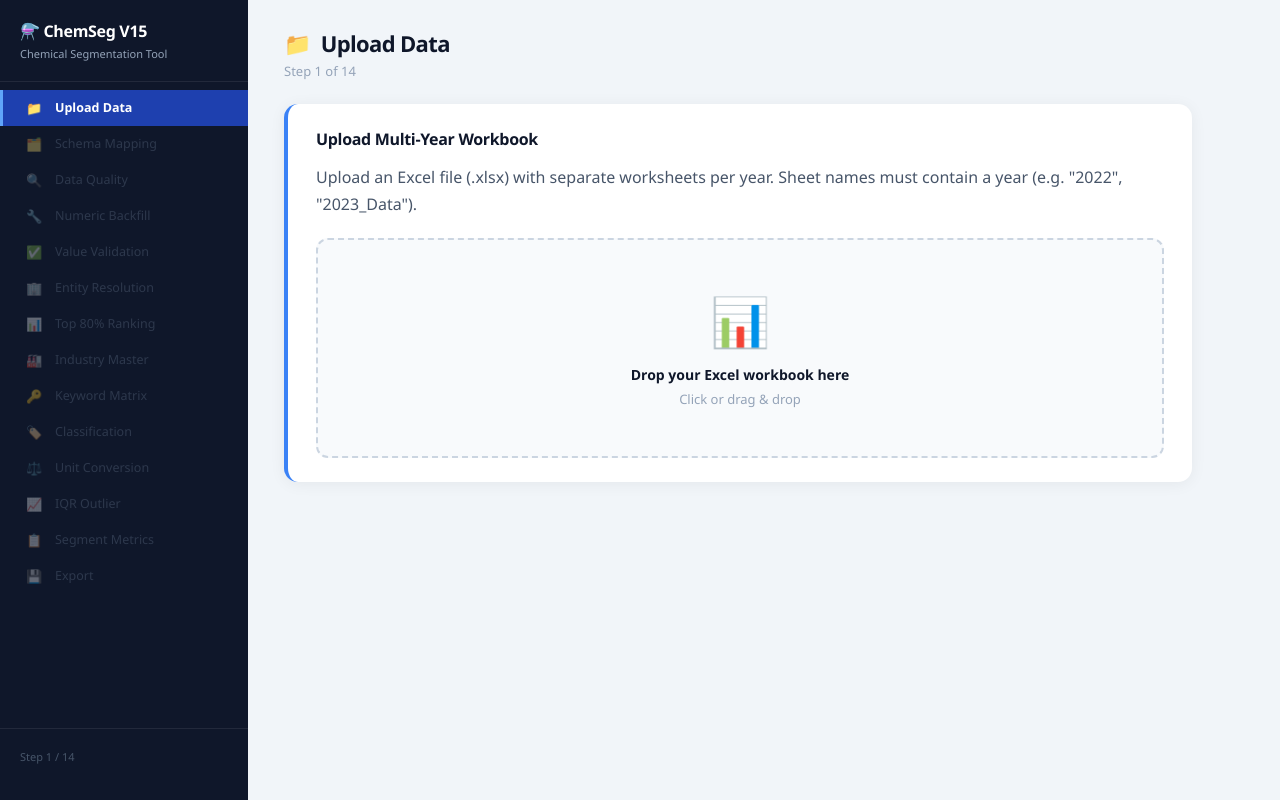
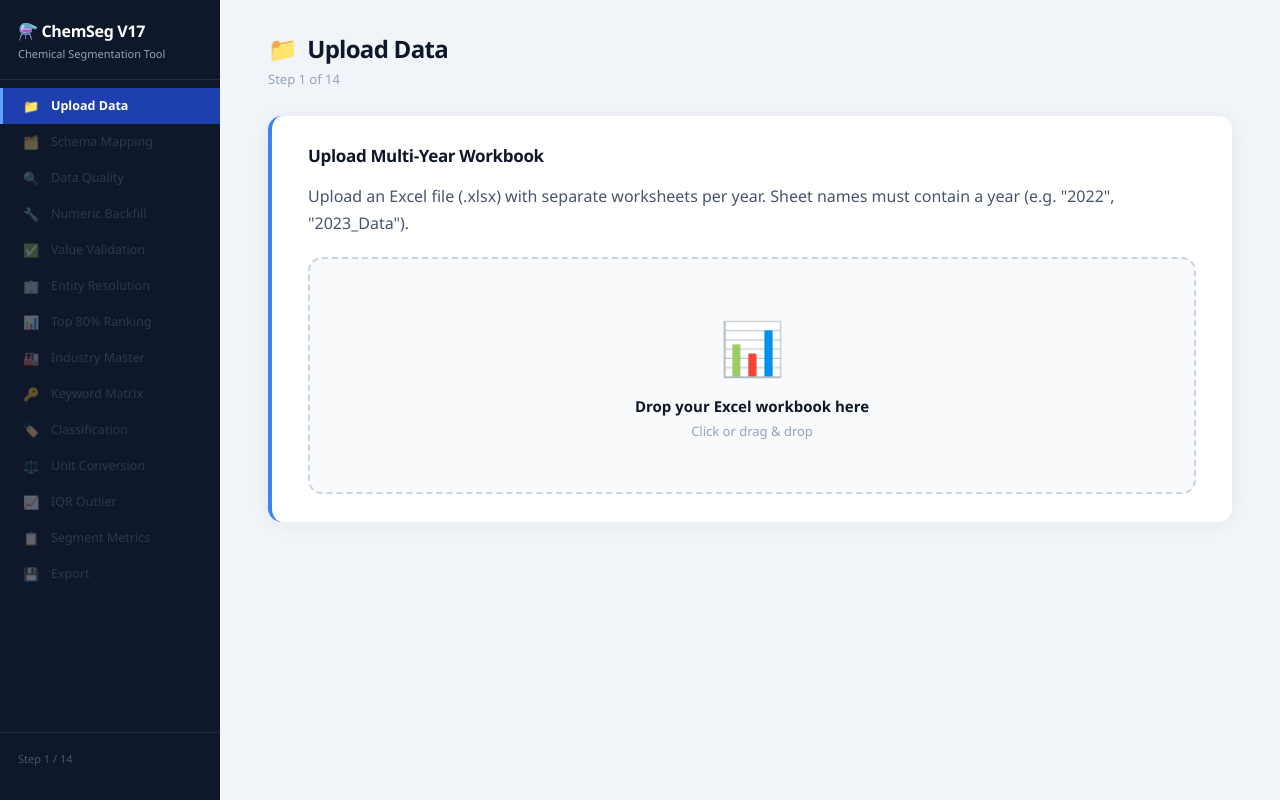
Before and after one commit to hieubui-tbo/chem_segmentation_analyst_v2, a React (Vite) app: page / in a window 1280 px wide. Built offline with nearby package versions, Linux system fonts and the light colour scheme.

Commit message:
feat: new version deploy

```diff
--- a/src/App.jsx
+++ b/src/App.jsx
@@ -392,23 +392,23 @@ function isPlaceholder(rawName, stdName, extraList) {
    ═══════════════════════════════════════════════ */
 const Card = ({ title, children, accent }) => (
   <div style={{
-    background: "#fff", borderRadius: 14, padding: "24px 28px",
-    boxShadow: "0 2px 16px rgba(0,0,0,0.06)", borderLeft: "4px solid " + (accent || "#2563eb"),
-    marginBottom: 18,
+    background: "#fff", borderRadius: 14, padding: "28px 36px",
+    boxShadow: "0 2px 20px rgba(0,0,0,0.06)", borderLeft: "4px solid " + (accent || "#2563eb"),
+    marginBottom: 20, width: "100%",
   }}>
-    {title && <h3 style={{ margin: "0 0 14px", fontSize: 16, fontWeight: 700, color: "#0f172a", letterSpacing: "-0.02em" }}>{title}</h3>}
+    {title && <h3 style={{ margin: "0 0 16px", fontSize: 17, fontWeight: 700, color: "#0f172a", letterSpacing: "-0.02em" }}>{title}</h3>}
     {children}
   </div>
 );
 
 const StatBox = ({ label, value, sub, color }) => (
   <div style={{
-    background: (color || "#e2e8f0") + "12", borderRadius: 10, padding: "16px 20px",
-    minWidth: 130, flex: 1, border: "1px solid " + (color || "#e2e8f0") + "33",
+    background: (color || "#e2e8f0") + "12", borderRadius: 12, padding: "18px 24px",
+    minWidth: 160, flex: "1 1 160px", border: "1px solid " + (color || "#e2e8f0") + "33",
   }}>
-    <div style={{ fontSize: 24, fontWeight: 800, color: color || "#2563eb", letterSpacing: "-0.03em" }}>{value}</div>
-    <div style={{ fontSize: 11, color: "#475569", marginTop: 4, fontWeight: 700, textTransform: "uppercase", letterSpacing: "0.04em" }}>{label}</div>
-    {sub && <div style={{ fontSize: 11, color: "#94a3b8", marginTop: 2 }}>{sub}</div>}
+    <div style={{ fontSize: 26, fontWeight: 800, color: color || "#2563eb", letterSpacing: "-0.03em" }}>{value}</div>
+    <div style={{ fontSize: 11, color: "#475569", marginTop: 5, fontWeight: 700, textTransform: "uppercase", letterSpacing: "0.04em" }}>{label}</div>
+    {sub && <div style={{ fontSize: 11, color: "#94a3b8", marginTop: 3 }}>{sub}</div>}
   </div>
 );
 
@@ -428,13 +428,13 @@ const Btn = ({ children, onClick, disabled, primary, big }) => (
 );
 
 const MiniTable = ({ headers, rows, maxH }) => (
-  <div style={{ overflowX: "auto", overflowY: "auto", maxHeight: maxH || 340, borderRadius: 8, border: "1px solid #e2e8f0" }}>
-    <table style={{ width: "100%", borderCollapse: "collapse", fontSize: 12 }}>
+  <div style={{ overflowX: "auto", overflowY: "auto", maxHeight: maxH || 400, borderRadius: 10, border: "1px solid #e2e8f0", width: "100%" }}>
+    <table style={{ width: "100%", borderCollapse: "collapse", fontSize: 13 }}>
       <thead>
         <tr>{headers.map((h, i) => (
           <th key={i} style={{
-            padding: "10px 12px", textAlign: "left", background: "#f8fafc", color: "#0f172a",
-            fontWeight: 700, fontSize: 11, textTransform: "uppercase", letterSpacing: "0.05em",
+            padding: "11px 14px", textAlign: "left", background: "#f8fafc", color: "#0f172a",
+            fontWeight: 700, fontSize: 11.5, textTransform: "uppercase", letterSpacing: "0.05em",
             position: "sticky", top: 0, borderBottom: "2px solid #e2e8f0", whiteSpace: "nowrap", zIndex: 1,
           }}>{h}</th>
         ))}</tr>
@@ -443,8 +443,8 @@ const MiniTable = ({ headers, rows, maxH }) => (
         <tr key={ri} style={{ background: ri % 2 === 0 ? "transparent" : "#fafbfc" }}>
           {row.map((cell, ci) => (
             <td key={ci} style={{
-              padding: "8px 12px", borderBottom: "1px solid #f1f5f9",
-              color: "#0f172a", whiteSpace: "nowrap", maxWidth: 280, overflow: "hidden", textOverflow: "ellipsis",
+              padding: "9px 14px", borderBottom: "1px solid #f1f5f9",
+              color: "#0f172a", whiteSpace: "nowrap", maxWidth: 340, overflow: "hidden", textOverflow: "ellipsis",
             }}>{cell != null ? String(cell) : ""}</td>
           ))}
         </tr>
@@ -454,12 +454,12 @@ const MiniTable = ({ headers, rows, maxH }) => (
 );
 
 const DropZone = ({ icon, text, inputRef, accept, onChange }) => (
-  <div>
+  <div style={{width:"100%"}}>
     <div onClick={() => inputRef.current && inputRef.current.click()}
       style={{
         display: "flex", flexDirection: "column", alignItems: "center", justifyContent: "center",
-        padding: "48px 24px", border: "2px dashed #cbd5e1", borderRadius: 12,
-        cursor: "pointer", transition: "all 0.2s", background: "#f8fafc",
+        padding: "52px 24px", border: "2px dashed #cbd5e1", borderRadius: 14,
+        cursor: "pointer", transition: "all 0.2s", background: "#f8fafc", width: "100%",
       }}
       onDragOver={(e) => { e.preventDefault(); e.currentTarget.style.borderColor = "#2563eb"; }}
       onDragLeave={(e) => { e.currentTarget.style.borderColor = "#cbd5e1"; }}
@@ -470,8 +470,8 @@ const DropZone = ({ icon, text, inputRef, accept, onChange }) => (
         if (f) onChange({ target: { files: [f] } });
       }}
     >
-      <div style={{ fontSize: 48, marginBottom: 12 }}>{icon}</div>
-      <div style={{ fontSize: 14, fontWeight: 600, color: "#0f172a", marginBottom: 6 }}>{text}</div>
+      <div style={{ fontSize: 52, marginBottom: 14 }}>{icon}</div>
+      <div style={{ fontSize: 15, fontWeight: 600, color: "#0f172a", marginBottom: 6 }}>{text}</div>
       <div style={{ fontSize: 13, color: "#94a3b8" }}>Click or drag & drop</div>
     </div>
     <input ref={inputRef} type="file" accept={accept} onChange={onChange}
@@ -1219,26 +1219,26 @@ export default function ChemicalSegmentationTool() {
       /* ── 1: Schema ── */
       case 1:
         return <Card title="Schema Mapping" accent="#8b5cf6">
-          <p style={{color:"#475569",marginBottom:16,lineHeight:1.6}}>
+          <p style={{color:"#475569",marginBottom:20,lineHeight:1.6,fontSize:14}}>
             Map your column headers to required fields. {yearSheets.length} sheet(s) detected: {yearSheets.join(", ")}
           </p>
-          <div style={{display:"flex",flexWrap:"wrap",gap:14}}>
+          <div style={{display:"grid",gridTemplateColumns:"1fr 1fr",gap:"20px 28px"}}>
             {SCHEMA_FIELDS.map(f => (
-              <div key={f.key} style={{flex:"1 1 280px",minWidth:260}}>
-                <label style={{display:"block",fontSize:11,fontWeight:700,color:"#475569",marginBottom:6,textTransform:"uppercase",letterSpacing:"0.04em"}}>
+              <div key={f.key}>
+                <label style={{display:"block",fontSize:11.5,fontWeight:700,color:"#475569",marginBottom:8,textTransform:"uppercase",letterSpacing:"0.04em"}}>
                   {f.label} {schema[f.key] ? " ✅" : " ⚠️"}
                 </label>
                 <select value={schema[f.key]||""} onChange={e => setSchema(p=>({...p,[f.key]:e.target.value}))}
-                  style={{width:"100%",padding:"10px 12px",borderRadius:8,border:"1px solid #e2e8f0",background:"#fff",color:"#0f172a",fontSize:13,fontFamily:"inherit"}}>
-                  <option value="">— Select —</option>
+                  style={{width:"100%",padding:"11px 14px",borderRadius:8,border:"1px solid #e2e8f0",background:"#fff",color:"#0f172a",fontSize:14,fontFamily:"inherit"}}>
+                  <option value="">— Select column —</option>
                   {allCols.map(c => <option key={c} value={c}>{c}</option>)}
                 </select>
               </div>
             ))}
           </div>
-          <div style={{marginTop:20}}>
+          <div style={{marginTop:24}}>
             <Btn disabled={!schemaComplete} onClick={() => setStep(2)}>Confirm Mapping →</Btn>
-            {!schemaComplete && <span style={{marginLeft:12,fontSize:12,color:"#ef4444"}}>All fields must be mapped</span>}
+            {!schemaComplete && <span style={{marginLeft:14,fontSize:13,color:"#ef4444"}}>All fields must be mapped</span>}
           </div>
         </Card>;
 
@@ -1551,9 +1551,9 @@ export default function ChemicalSegmentationTool() {
     <div style={{ fontFamily:"'Segoe UI',system-ui,-apple-system,sans-serif", display:"flex", minHeight:"100vh", background:"#f1f5f9", color:"#0f172a" }}>
 
       {/* ── Sidebar ── */}
-      <aside style={{ width:248, minWidth:248, background:"#0f172a", padding:"20px 0", display:"flex", flexDirection:"column", overflowY:"auto", flexShrink:0 }}>
-        <div style={{ padding:"0 20px 20px", borderBottom:"1px solid rgba(255,255,255,0.08)", marginBottom:8 }}>
-          <div style={{ fontSize:16, fontWeight:800, color:"#fff", letterSpacing:"-0.02em" }}>⚗️ ChemSeg V15</div>
+      <aside style={{ width:220, minWidth:220, background:"#0f172a", padding:"20px 0", display:"flex", flexDirection:"column", overflowY:"auto", flexShrink:0 }}>
+        <div style={{ padding:"0 18px 18px", borderBottom:"1px solid rgba(255,255,255,0.08)", marginBottom:8 }}>
+          <div style={{ fontSize:16, fontWeight:800, color:"#fff", letterSpacing:"-0.02em" }}>⚗️ ChemSeg V17</div>
           <div style={{ fontSize:11, color:"#94a3b8", marginTop:4 }}>Chemical Segmentation Tool</div>
         </div>
         {STEPS.map((s, i) => {
@@ -1563,32 +1563,33 @@ export default function ChemicalSegmentationTool() {
             <button key={s.id} onClick={() => { if (i<=step) setStep(i); }}
               style={{
                 display:"flex", alignItems:"center", gap:10, width:"100%",
-                padding:"9px 20px", border:"none", textAlign:"left", fontFamily:"inherit",
+                padding:"9px 18px", border:"none", textAlign:"left", fontFamily:"inherit",
                 background: active ? "#1e40af" : "transparent",
                 color: active ? "#fff" : done ? "#93c5fd" : "#64748b",
                 cursor: i<=step ? "pointer" : "default", fontSize:12.5, fontWeight: active ? 700 : 500,
                 opacity: i>step ? 0.35 : 1, transition:"all 0.15s",
                 borderLeft: active ? "3px solid #60a5fa" : "3px solid transparent",
               }}>
-              <span style={{fontSize:13,width:22,textAlign:"center",flexShrink:0}}>{done && !active ? "✓" : s.icon}</span>
+              <span style={{fontSize:13,width:20,textAlign:"center",flexShrink:0}}>{done && !active ? "✓" : s.icon}</span>
               <span style={{lineHeight:1.3,whiteSpace:"nowrap",overflow:"hidden",textOverflow:"ellipsis"}}>{s.label}</span>
             </button>
           );
         })}
         <div style={{flex:1}}/>
-        <div style={{padding:"16px 20px",borderTop:"1px solid rgba(255,255,255,0.08)",fontSize:11,color:"#475569"}}>
+        <div style={{padding:"14px 18px",borderTop:"1px solid rgba(255,255,255,0.08)",fontSize:11,color:"#475569"}}>
           {yearSheets.length>0 && <div>📅 {yearSheets.join(", ")}</div>}
           <div style={{marginTop:4}}>Step {step+1} / {STEPS.length}</div>
         </div>
       </aside>
 
       {/* ── Main Content ── */}
-      <main style={{ flex:1, padding:"28px 36px", overflowY:"auto", maxWidth:980 }}>
-        <div style={{ marginBottom:24 }}>
-          <h1 style={{ fontSize:22, fontWeight:800, margin:0, letterSpacing:"-0.03em", display:"flex", alignItems:"center", gap:10 }}>
+      <main style={{ flex:1, padding:"32px 48px", overflowY:"auto" }}>
+        <div style={{ maxWidth:1280, margin:"0 auto" }}>
+          <div style={{ marginBottom:28 }}>
+            <h1 style={{ fontSize:24, fontWeight:800, margin:0, letterSpacing:"-0.03em", display:"flex", alignItems:"center", gap:10 }}>
               <span>{STEPS[step]?.icon}</span> {STEPS[step]?.label}
             </h1>
-          <div style={{ fontSize:13, color:"#94a3b8", marginTop:4 }}>
+            <div style={{ fontSize:13, color:"#94a3b8", marginTop:5 }}>
               Step {step+1} of {STEPS.length}
               {yearSheets.length>0 && (" — "+yearSheets.join(", "))}
             </div>
@@ -1603,6 +1604,7 @@ export default function ChemicalSegmentationTool() {
           )}
 
           {renderStep()}
+        </div>
       </main>
     </div>
   );
```
Lines whose indentation alone changed are shown as unchanged.
